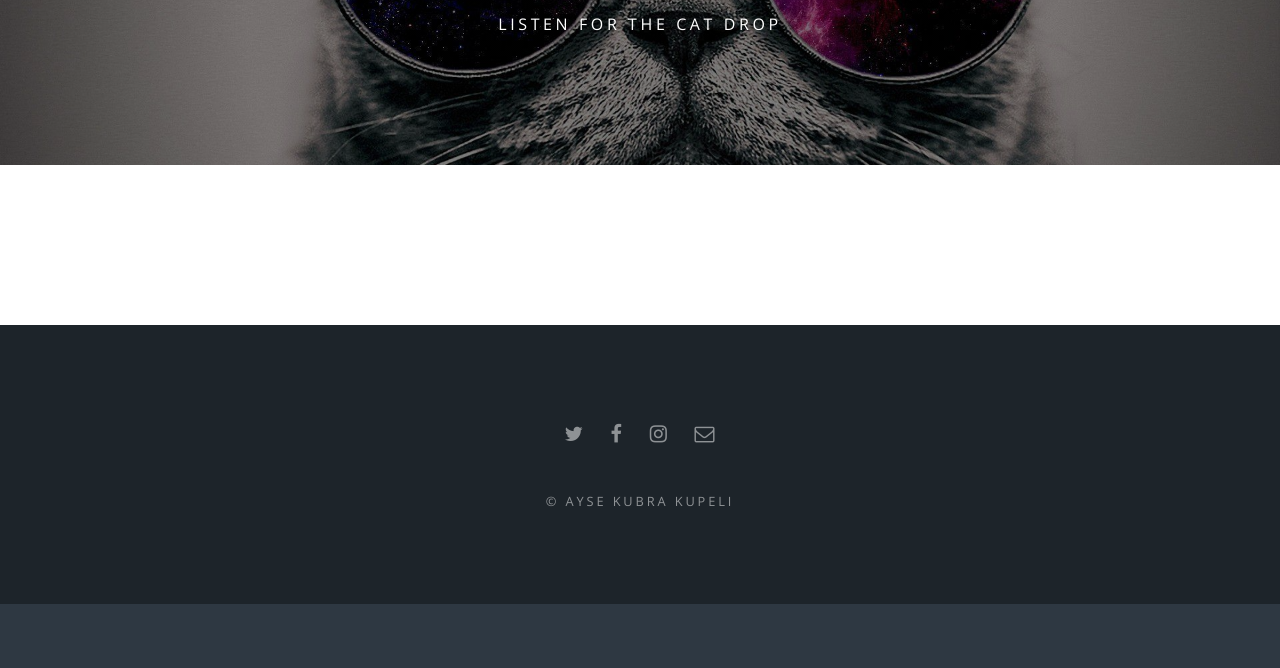
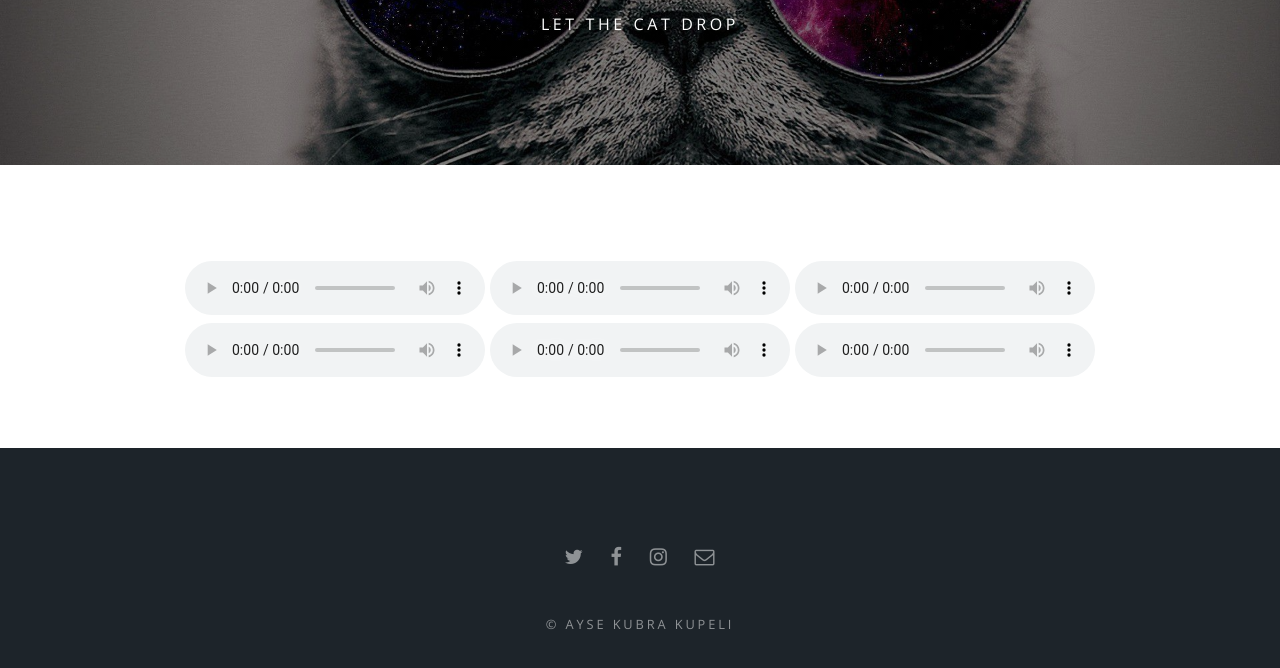
Before and after one commit to kupeliaysekubra/stream-1-project, a plain HTML site: page sounds.html in a window 1280 px wide. Shown: the part 228-896 px from the top of the page. Before the commit the page ends 832 px from the top, so only its background shows below. Drawn offline with nearby package versions, Linux system fonts and the light colour scheme.

Commit message:
Added cat sounds

```diff
--- a/assets/css/main.css
+++ b/assets/css/main.css
@@ -3901,6 +3901,6 @@ form {
 	margin-top: 15px;
 }
 
-.form-button:hover {
-	background-color: #383f6e;
+.catsounds{
+	text-align: center;
 }
--- a/sounds.html
+++ b/sounds.html
@@ -43,11 +43,35 @@
 					<article id="main">
 						<header>
 							<h2>Sounds</h2>
-							<p>Listen for the cat drop</p>
+							<p>Let the cat drop</p>
 						</header>
 						<section class="wrapper style5">
 							<div class="inner">
+							<div class="catsounds">
+								<audio controls= "controls">
+									<source src="audio/angry.mp3" type="audio/mpeg; codecs=mp3"/>
 
+								</audio>
+
+								<audio controls= "controls">
+									<source src="audio/crying-the aftermath.mp3" type="audio/mpeg; codecs=mp3"/>
+								</audio>
+
+								<audio controls= "controls">
+									<source src="audio/crying.mp3" type="audio/mpeg; codecs=mp3"/>
+								</audio>
+
+								<audio controls= "controls">
+									<source src="audio/kitten2.mp3" type="audio/mpeg; codecs=mp3"/>
+								</audio>
+
+								<audio controls= "controls">
+									<source src="audio/kitten4.mp3" type="audio/mpeg; codecs=mp3"/>
+								</audio>
+								<audio controls= "controls">
+									<source src="audio/scary catfight.mp3" type="audio/mpeg; codecs=mp3"/>
+								</audio>
+							</div>
 							</div>
 						</section>
 					</article>
```
Also changed, not shown: 6 other files.
